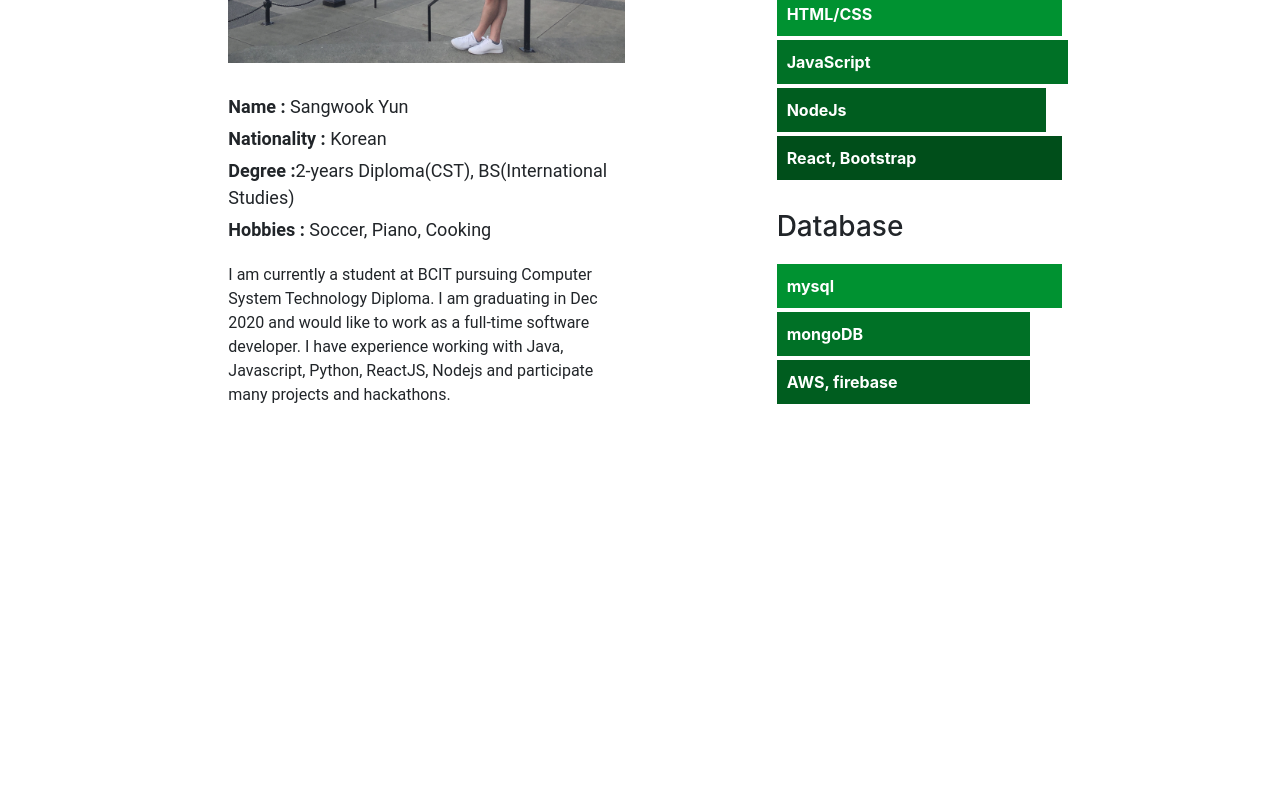
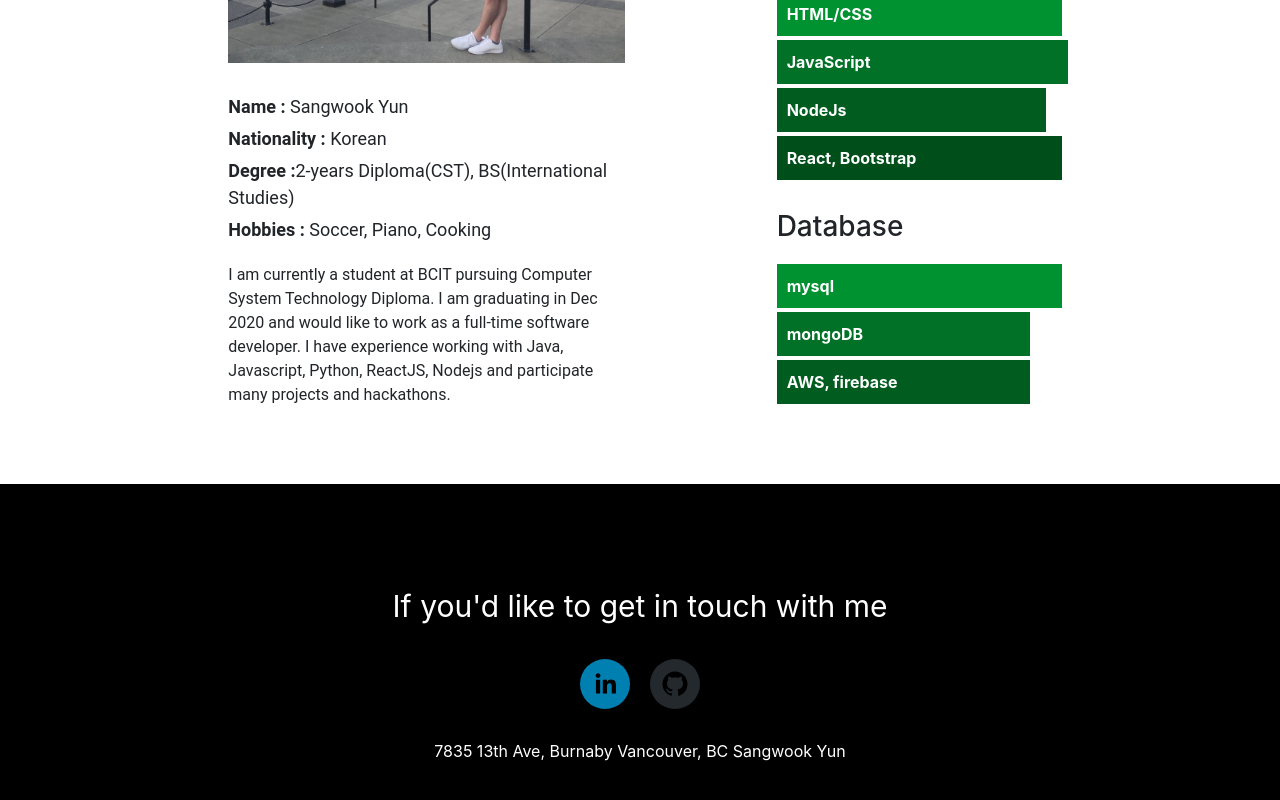
Before and after one commit to SangwookYun/personalpage, a React (Create React App) app: page / in a window 1280 px wide. Shown: the part 1555-2355 px from the top of the page. Before the commit the page ends 1989 px from the top, so only its background shows below. Built offline with nearby package versions, Linux system fonts and the light colour scheme.

Commit message:
footer undated

```diff
--- a/src/App.js
+++ b/src/App.js
@@ -7,6 +7,7 @@
 import React, {Component} from 'react'
 import sample from './img/test2.mp4';
 import About from './Modules/About'
+import Footer from './Modules/Footer'
 
 class App extends Component {
   constructor(props) {
@@ -87,8 +88,8 @@
           </video>
 
         <About></About>
-        {/* <Project></Project>
-        <Footer></Footer> */}
+        {/* <Project></Project> */}
+        <Footer></Footer>
 
         </div>
       </div>
```
